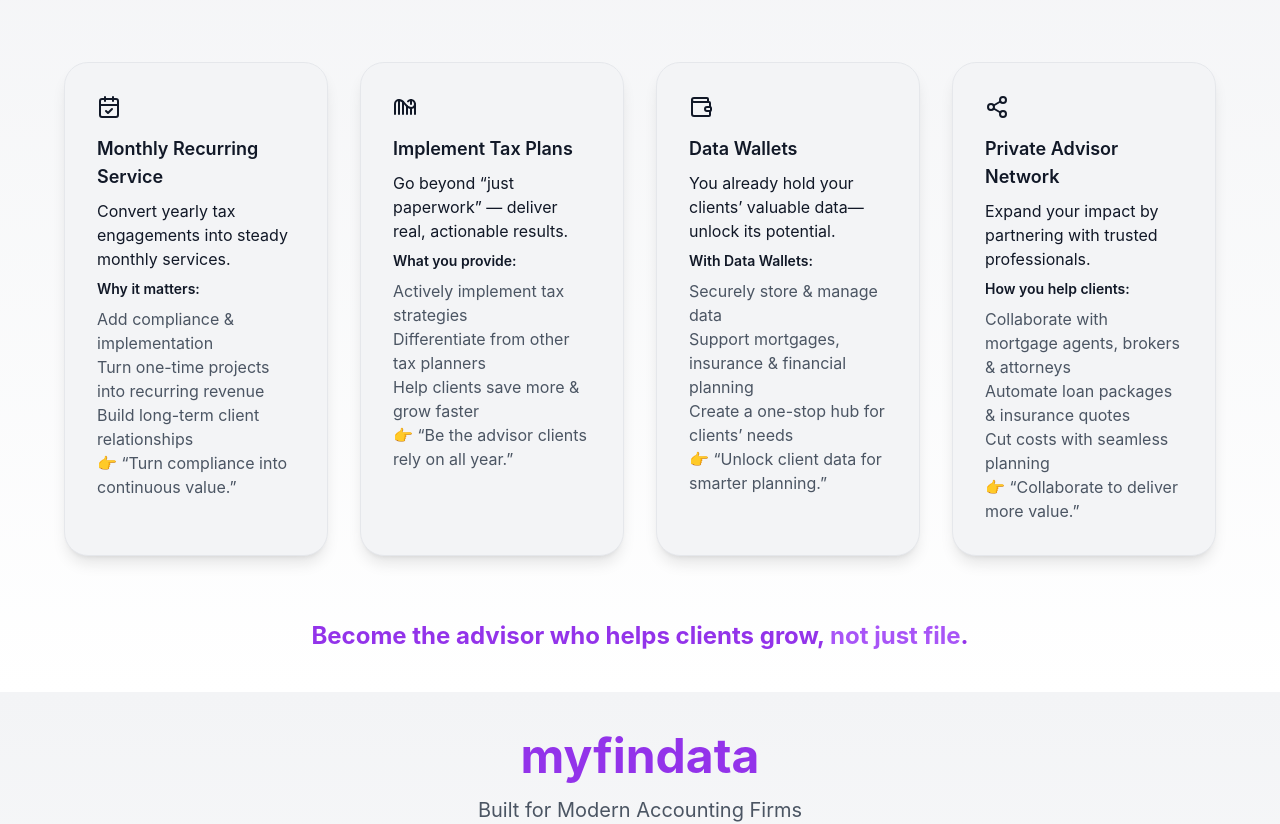
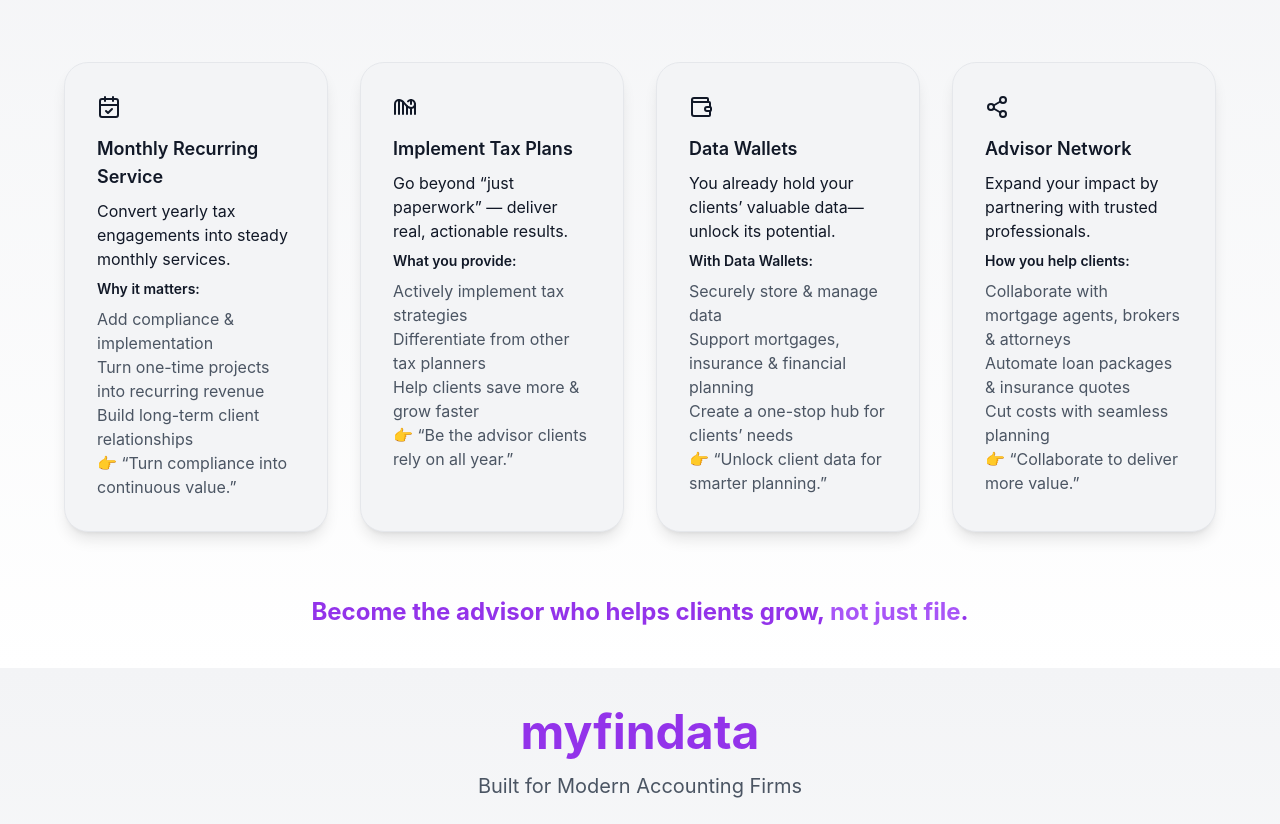
Before and after one commit to iregmember5/fin-data, a React (Vite) app: page / in a window 1280 px wide. Shown: the part 1040-1864 px from the top of the page. Built offline with nearby package versions, Linux system fonts and the light colour scheme.

Commit message:
update content

```diff
--- a/src/components/sections/FirstSection.tsx
+++ b/src/components/sections/FirstSection.tsx
@@ -63,7 +63,7 @@
               icon: <Wallet/>,
             },
             {
-             title: " Private Advisor Network",
+             title: "Advisor Network",
               subtitle: "Expand your impact by partnering with trusted professionals.",
               Question: "How you help clients:",
               point1: "Collaborate with mortgage agents, brokers & attorneys",
--- a/src/components/sections/IntegratedProducts.tsx
+++ b/src/components/sections/IntegratedProducts.tsx
@@ -3,7 +3,7 @@
 import AnimatedBackground from "../ui/AnimatedBackground";
 
 const IntegratedProducts: React.FC<{isDark: boolean, id?: string }> = ({isDark, id }) => {
-  const [activeTab, setActiveTab] = useState("Assemble");
+  const [activeTab, setActiveTab] = useState("TaxPlanImplementation");
 
   const products = {
      TaxPlanImplementation: {
```
